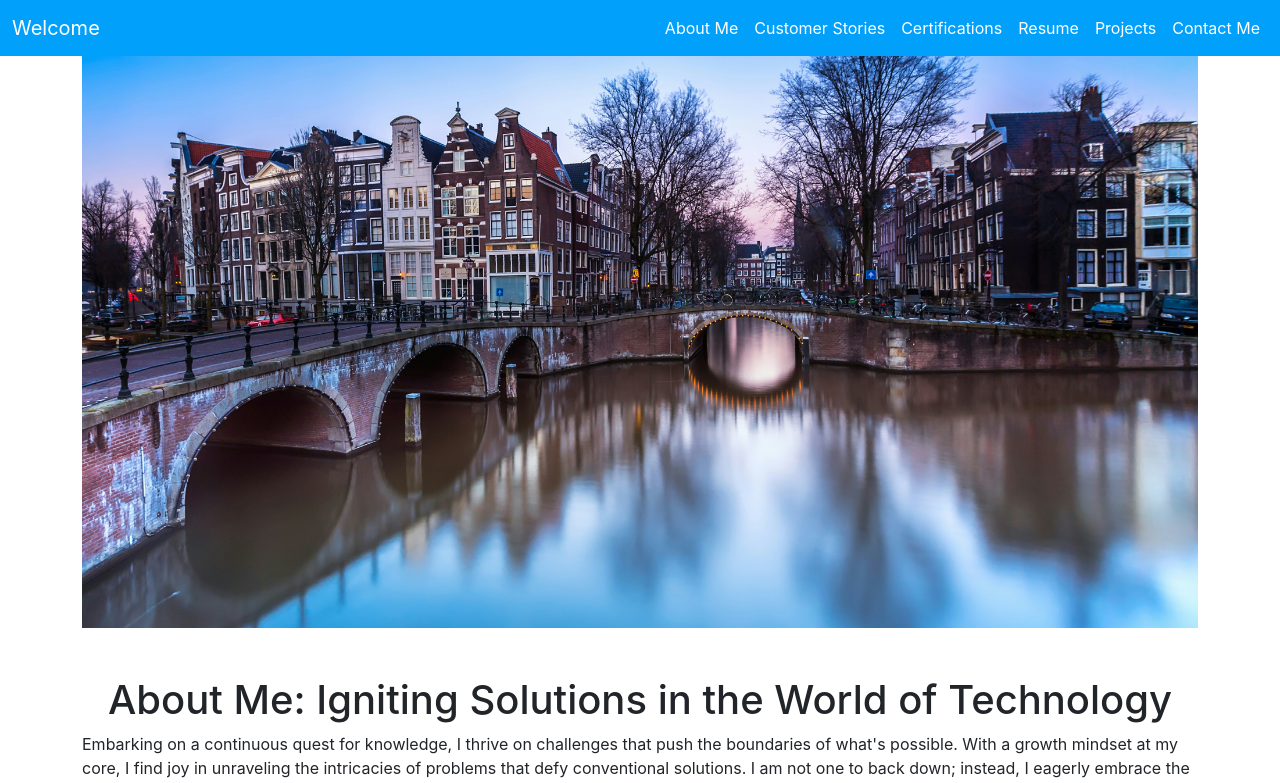
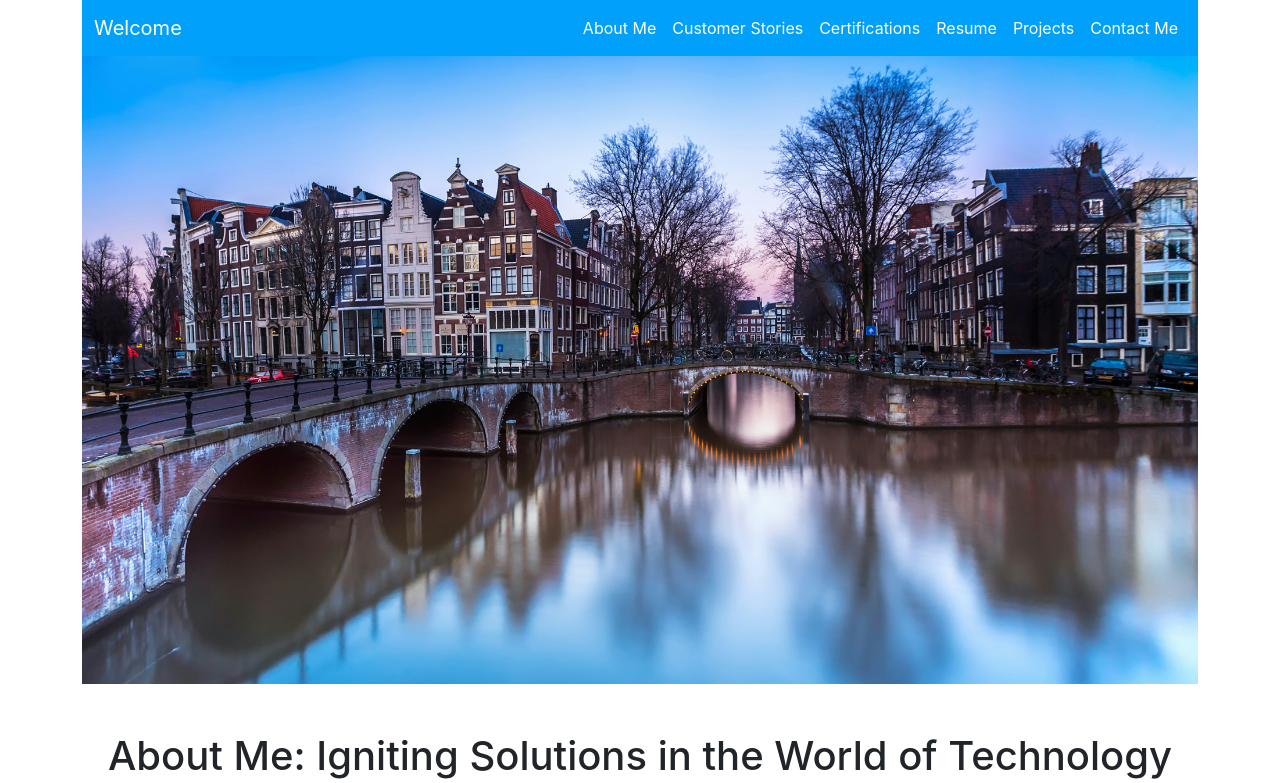
Before and after one commit to jogeorg/website, a React (Create React App) app: page / in a window 1280 px wide. Shown: the top 783 px of the page. Built offline with nearby package versions, Linux system fonts and the light colour scheme.

Commit message:
test PR (#3)
* update workflow, fix views

* fix {}

* update cards and navbar for mobile

---------

Co-authored-by: jogeorg <azureuser@contentMain.kapuezhdpavelclmpxx4033ejh.ax.internal.usgovcloudapp.net>

```diff
--- a/package.json
+++ b/package.json
@@ -7,8 +7,9 @@
     "@testing-library/react": "^13.4.0",
     "@testing-library/user-event": "^13.5.0",
     "react": "^18.2.0",
+    "react-bootstrap": "^2.10.2",
     "react-dom": "^18.2.0",
-    "react-scripts": "5.0.1",
+    "react-scripts": "^5.0.1",
     "web-vitals": "^2.1.4"
   },
   "scripts": {
--- a/src/App.js
+++ b/src/App.js
@@ -6,11 +6,12 @@ import Resume from './components/Resume';
 import Contact from './components/Contact';
 import AboutMe from './components/AboutMe';
 import Testimonials from './components/testimonials'
+import NavbarComponent from './components/NavbarComponent'
 
 function App() {
   return (
     <div className="App container" >
-      <NavBar />
+      <NavbarComponent />
       <header className="App-header">
       </header>
       <div className="row">
@@ -30,7 +31,7 @@ function App() {
         <div id="Projects" className="py-5 text-center">
           <h1 >Active Projects</h1>
         </div>
-        <div className="d-flex flex-row justify-content-center">
+        <div className="d-flex flex-wrap justify-content-center">
           <Card CardTitle="This Website" CardText="The source code for this website" Link1="https://github.com/jogeorg/website" Link2="error.html" Image="./images/laptop.jpg" />
           <Card CardTitle="Microservices with GO" CardText="microservice apps written in go" Link1="https://github.com/jogeorg/go-micro" Link2="https://go-micro.johnmichaelgeorge.com" Image="./images/zip.jpg" />
           <Card CardTitle="The MAVE" CardText="AI powered Azure Infrstructure with Terraform" Link1="https://dev.azure.com/mg8600/_git/Dev-Space?path=/JavascriptWebAppSample" Link2="https://dev.azure.com/mg8600/Dev-Space" Image="./images/terraform-azure.png" />
--- a/src/components/Card.js
+++ b/src/components/Card.js
@@ -1,13 +1,15 @@
 function Card(props) {
     return (
-        <div className="card col mx-2" style={{ "width": "18rem" }}>
-            <img src={props.Image} className="card-img-top w-100 h-50" alt="..." />
-            <div className="card-body">
-                <h5 className="card-title">{props.CardTitle}</h5>
-                <p className="card-text">{props.CardText}</p>
-                <a href={props.Link1} target="_blank" rel="noopener noreferrer" className="btn btn-primary position-absolute bottom-0 mb-3 mx-2">View Source</a>
-                <a href={props.Link2} target="_blank" rel="noopener noreferrer" className="btn btn-primary position-absolute bottom-0 start-50 mb-3 mx-2">Try the App!</a>
-            </div>
+			<div className="card" style={{ "width": "18rem" }}>
+				<img src={props.Image} className="card-img-top  w-100 h-50" alt="..." />
+				<div className="card-body">
+					<h5 className="card-title">{props.CardTitle}</h5>
+					<p className="card-text">{props.CardText}</p>
+				</div>
+				<div className="card-footer">
+					<a href={props.Link1} target="_blank" rel="noopener noreferrer" className="btn btn-primary">View Source</a>
+					<a href={props.Link2} target="_blank" rel="noopener noreferrer" className="btn btn-primary ms-2">Try the App!</a>
+				</div>
         </div>
     )
 };
--- a/src/components/Navbar.js
+++ b/src/components/Navbar.js
@@ -1,14 +1,19 @@
-import React from "react";
+import React, { useState } from "react";
 
 function NavBar() {
+	const [isNavOpen, setIsNavOpen] = useState(false);
+	const toggleNav = () => {
+		setIsNavOpen(!isNavOpen);
+	};
+
     return (
-        <nav className="navbar navbar-expand-lg fixed-top" style={{ "background-color": "#00A0FB", "backdrop-filter": "blur(5px)" }}>
-            <div className="container-fluid">
+        <nav collapseOnSelect expand="lg" className="navbar navbar-expand-lg fixed-top" style={{ "background-color": "#00A0FB", "backdrop-filter": "blur(5px)" }}>
+			<div className="container-fluid">
                 <a className="navbar-brand" style={{ "color": "#ffffff" }} href="/">Welcome</a>
                 <button className="navbar-toggler" type="button" data-bs-toggle="collapse" data-bs-target="#navbarSupportedContent" aria-controls="navbarSupportedContent" aria-expanded="false" aria-label="Toggle navigation">
                     <span className="navbar-toggler-icon"></span>
                 </button>
-                <div className="collapse navbar-collapse" id="navbarSupportedContent">
+                <div className={`collapse navbar-collapse ${isNavOpen ? 'show' : ''}`} id="navbarSupportedContent">
                     <ul className="navbar-nav ms-auto mb-2 mb-lg-0">
                         <li className="nav-item">
                             <a className="nav-link active" style={{ "color": "#ffffff" }} aria-current="page" href="#AboutMe">About Me</a>
@@ -34,6 +39,8 @@ function NavBar() {
             </div>
         </nav>
     )
+
+
 }
 
 export default NavBar;
--- /dev/null
+++ b/src/components/NavbarComponent.js
@@ -0,0 +1,43 @@
+import Container from 'react-bootstrap/Container';
+import Nav from 'react-bootstrap/Nav';
+import Navbar from 'react-bootstrap/Navbar';
+import NavDropdown from 'react-bootstrap/NavDropdown';
+
+function NavbarComponent() {
+	    return (
+		            <Navbar collapseOnSelect expand="lg"
+		                    className="" style={{ "background-color": "#00A0FB", "backdrop-filter": "blur(5px)" }}>
+		                <Container>
+		                    <Navbar.Brand href="#home" style={{ "color": "#ffffff" }}>
+		                        Welcome
+		                    </Navbar.Brand>
+		                    <Navbar.Toggle
+		                        aria-controls="responsive-navbar-nav" />
+		                    <Navbar.Collapse id="responsive-navbar-nav">
+		                        <Nav className="ms-auto">
+		                            <Nav.Link href="#AboutMe"style={{ "color": "#ffffff" }}>
+		                                About Me
+		                            </Nav.Link>
+		                            <Nav.Link href="#custss"style={{ "color": "#ffffff" }}>
+		                                Customer Stories
+		                            </Nav.Link>
+		                            <Nav.Link href="#certs"style={{ "color": "#ffffff" }}>
+		                                Certifications
+		                            </Nav.Link>
+		                            <Nav.Link href="#Resume"style={{ "color": "#ffffff" }}>
+		                                Resume
+		                            </Nav.Link>
+		                            <Nav.Link href="#Projects"style={{ "color": "#ffffff" }}>
+		                                Projects
+		                            </Nav.Link>
+		                            <Nav.Link href="#Contact"style={{ "color": "#ffffff" }}>
+		                                Contact Me
+		                            </Nav.Link>
+		                        </Nav>
+		                    </Navbar.Collapse>
+		                </Container>
+		            </Navbar>
+		        );
+}
+
+export default NavbarComponent;
--- a/website.yml
+++ b/website.yml
@@ -14,7 +14,7 @@ spec:
     spec:
       containers:
         - name: website
-          image: jmgdemo.azurecr.us/website/website:1.0.4
+          image: jmgdemo.azurecr.us/website/website:28593871
           imagePullPolicy: Always
           resources:
             limits:
```
Also changed, not shown: 2 other files (tests, documents, lock files or other folders).
